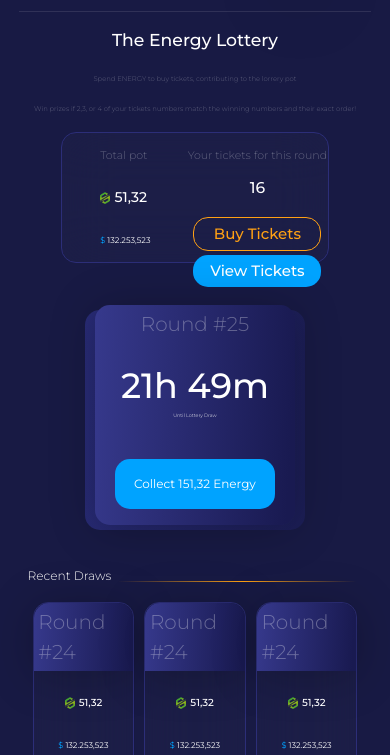
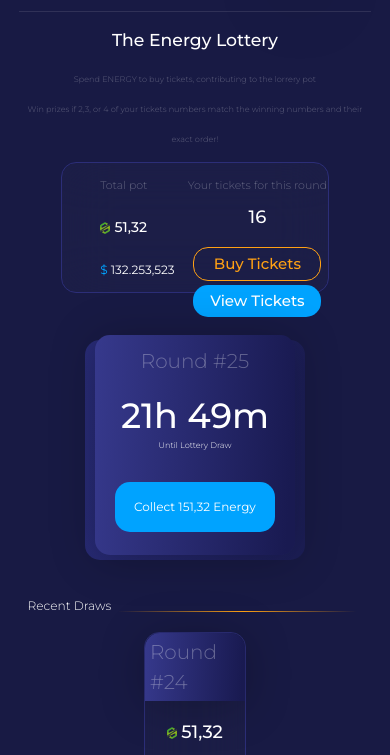
Before and after one commit to AkimaChar/energy-dash, a plain HTML site: page pages/lottery.html in a window 390 px wide. Shown: the part 62-817 px from the top of the page. Drawn offline with Linux system fonts and the light colour scheme.

Commit message:
Responsive layout update (lottery)

```diff
--- a/lottery_style.scss
+++ b/lottery_style.scss
@@ -507,7 +507,7 @@ h3 {
             width: 160px;
             height: 50px;
             margin: 0;
-            margin-bottom:  10px;
+            margin-bottom: 10px;
             font-weight: 400;
             text-align: center;
             font-size: 12px;
@@ -582,12 +582,37 @@ h3 {
         }
     }
 
+    .stack-graph-body {
+        padding: 3.5625vw 2.34375vw;
+    }
+
     .tickets-amount {
         font-size: 4vw;
 
     }
 
+    .round-end-time-container div span {
+        font-size: px-to-vw(40);
+    }
+
     .pot-tickets-container .pot-title {
         white-space: nowrap;
     }
+
+    .total-energy-amount,
+    .tickets-amount {
+        font-size: 4.604167vw;
+    }
+
+    .total-amount {
+        font-size: 3.083333vw;
+    }
+
+    h2,
+    h3 {
+        font-size: px-to-vw(40);
+    }
+    .pools_container .pools_card_list {
+        flex-direction: column;
+    }
 }
```
Also changed, not shown: styles/lottery_style.css.
